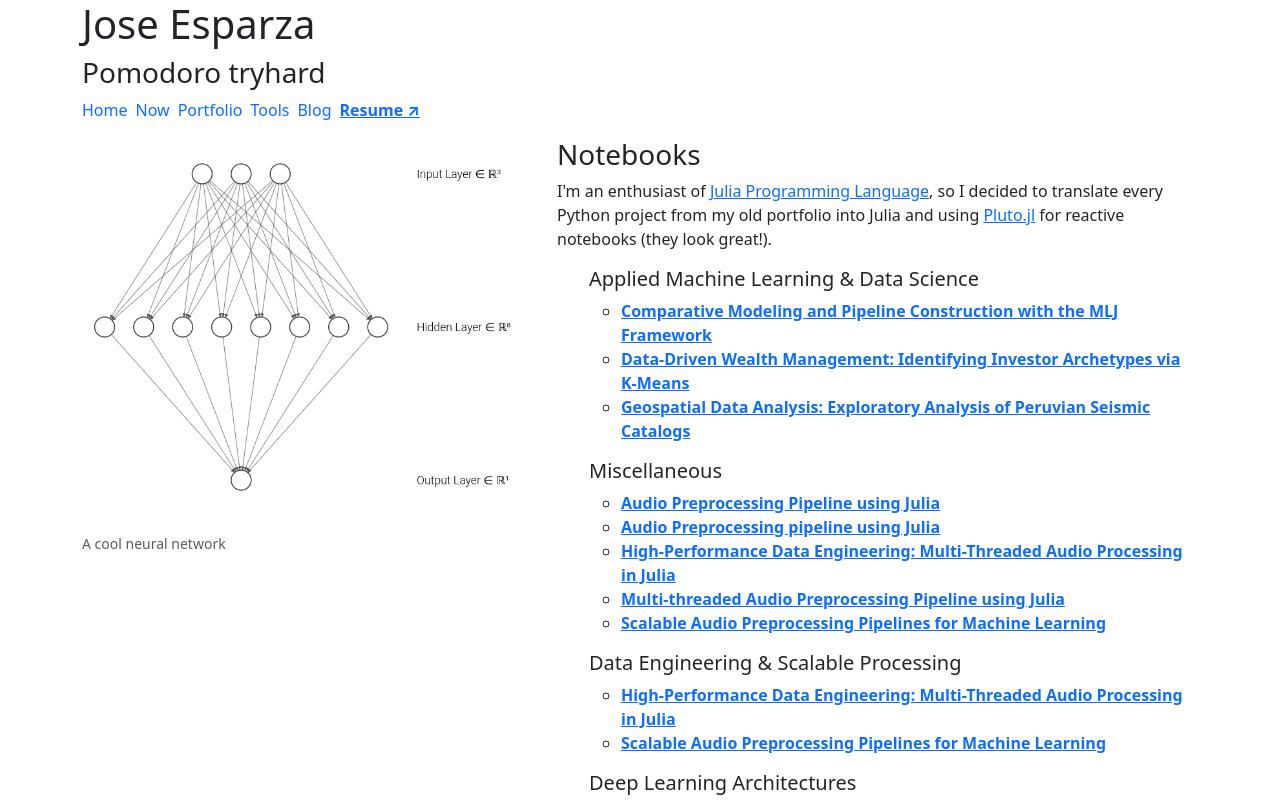
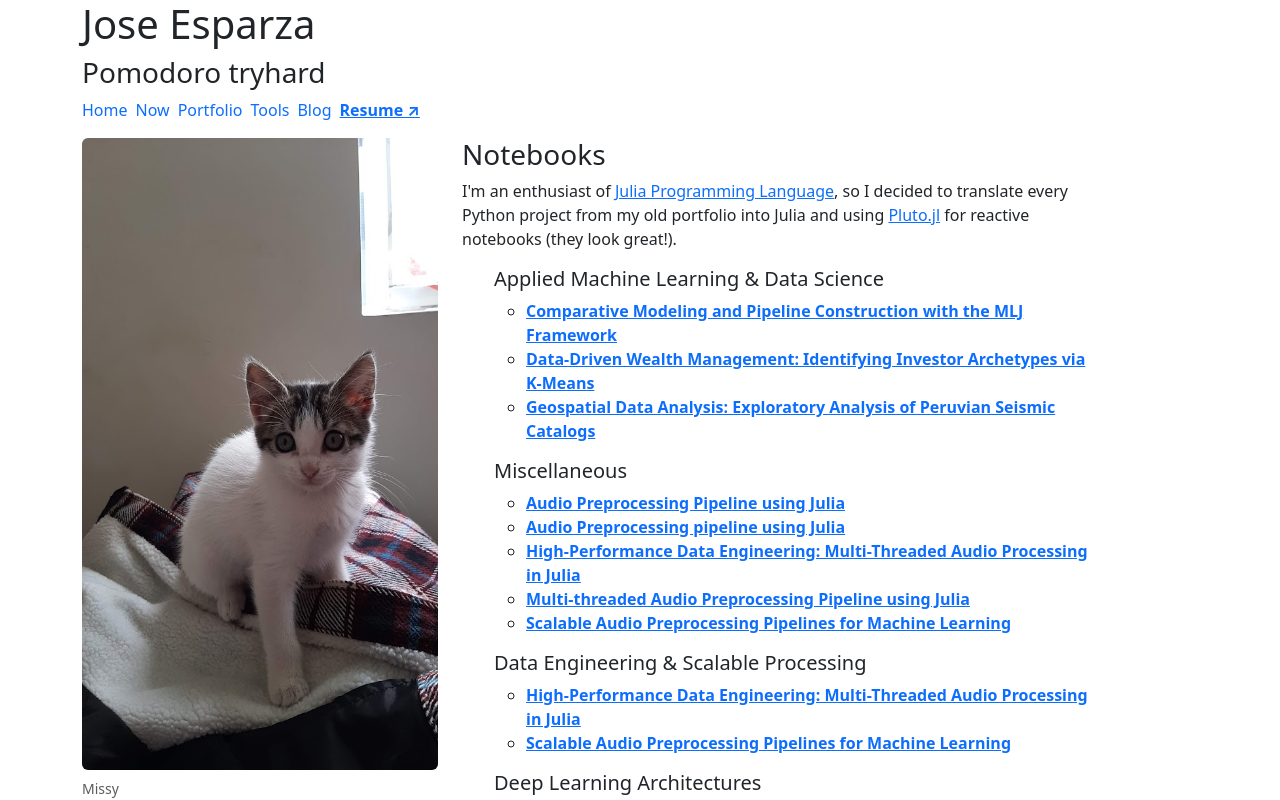
Before and after one commit to pebeto/pebeto.github.io, a Next.js app: page /portfolio in a window 1280 px wide. Shown: the top 800 px of the page. Built offline with nearby package versions, Linux system fonts and the light colour scheme.

Commit message:
Replacing portfolio image with my Missy

```diff
--- a/app/now/page.tsx
+++ b/app/now/page.tsx
@@ -49,6 +49,7 @@ export default function Now() {
                         <FigureImage
                             src="emvdmv.jpeg"
                             alt="Playing with El Mejor Verano de mi Vida"
+                            rounded
                         />
                         <FigureCaption>
                             Playing with{" "}
--- a/app/portfolio/page.tsx
+++ b/app/portfolio/page.tsx
@@ -23,11 +23,11 @@ export default async function Portfolio() {
     return (
         <Container>
             <Row>
-                <Col xs={10} sm={5}>
+                <Col xs={8} sm={4}>
                     <Figure>
-                        <FigureImage src="nn.png" alt="A cool neural network" />
+                        <FigureImage src="missy.jpeg" alt="Missy" rounded />
                         <FigureCaption>
-                            A cool neural network
+                            Missy
                         </FigureCaption>
                     </Figure>
                 </Col>
```
Also changed, not shown: public/missy.jpeg (added), public/nn.png (deleted).
